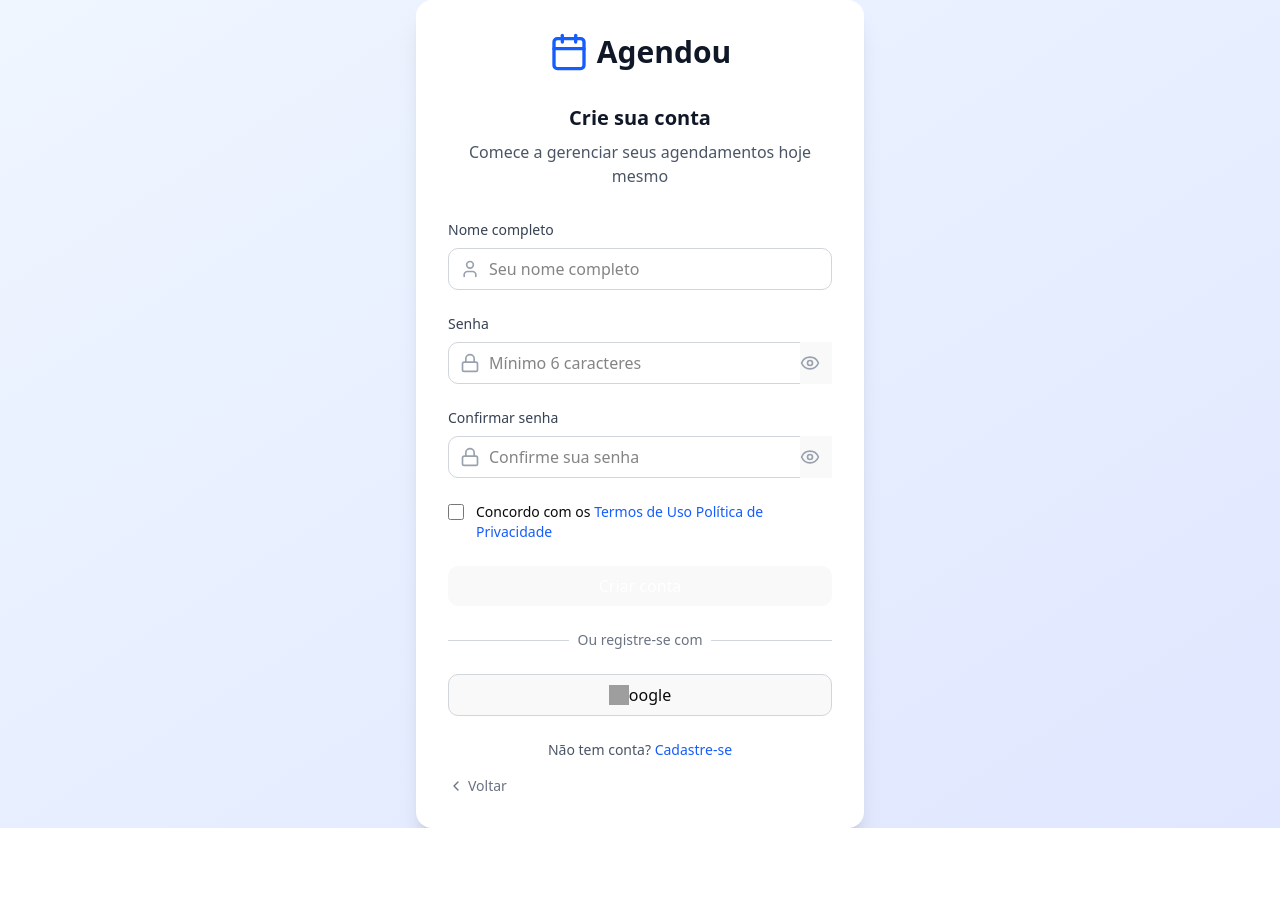
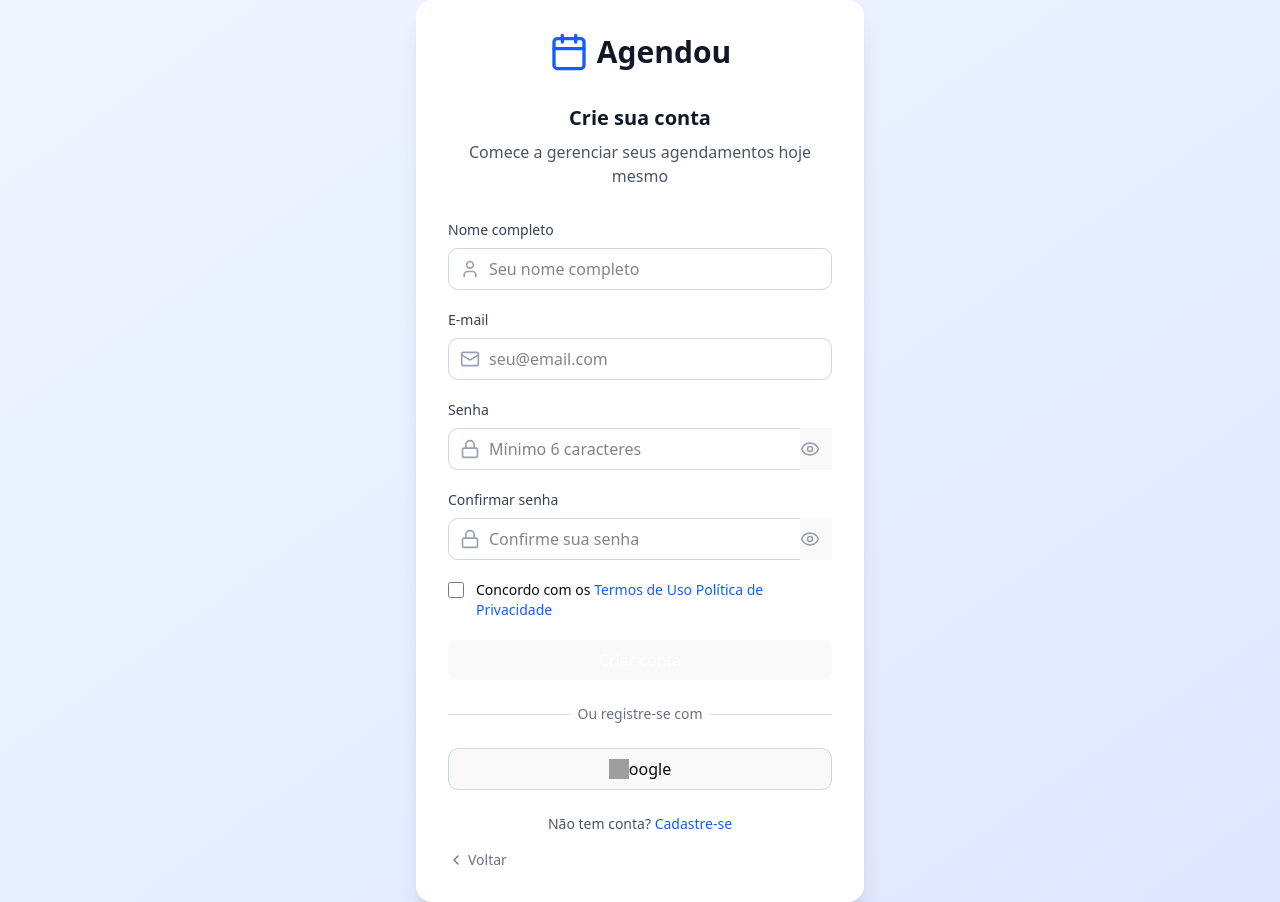
Before and after one commit to Iaguin11/Agendou-app, a React (Vite) app: page /register in a window 1280 px wide. Before the commit the page ends 828 px from the top, so only its background shows below. Built offline with nearby package versions, Linux system fonts and the light colour scheme; grey boxes are pictures that could not be loaded.

Commit message:
feat(register): completes registration form with validation and loading

```diff
--- /dev/null
+++ b/src/contexts/AuthContext.tsx
@@ -0,0 +1,88 @@
+import { createContext, useContext, useState, type ReactNode } from "react"
+
+interface User {
+  id: string
+  name: string
+  email: string
+  avatar?: string
+  bio?: string
+}
+
+interface AuthContextData {
+  user: User | null
+  token: string | null
+  loading: boolean
+  login: (email: string, password: string) => Promise<void>
+  register: (name: string, email: string, password: string) => Promise<void>
+  logout: () => void
+  updateUser: (userData: Partial<User>) => void
+}
+
+const AuthContext = createContext<AuthContextData>({} as AuthContextData)
+
+interface AuthProviderProps {
+  children: ReactNode
+}
+
+export function AuthProvider({children}: AuthProviderProps){
+  const [user, setUser] = useState<User | null>(null)
+  const [token, setToken] = useState<string| null>(null)
+  const [loading, setLoading] = useState(false)
+
+  //simular login
+  async function login(email:string, password: string) {
+    setLoading(true)
+    await new Promise((resolve) => setTimeout(resolve, 1000))
+    setUser({
+      id: '1',
+      name: 'Tom Cruise',
+      email,
+    })
+    setToken('fake-token-123')
+    setLoading(false)
+    console.log(email, password)
+  }
+
+  //registro
+  async function register(name:string, email: string, password: string) {
+    setLoading(true)
+    await new Promise((resolve) => setTimeout(resolve, 1000))
+    setUser({
+      id: '2',
+      name,
+      email,
+    })
+    setToken('fake-token-456')
+    setLoading(false)
+    console.log(email, password)
+  }
+  function logout() {
+    setUser(null)
+    setToken(null)
+  }
+  function updateUser(userData: Partial<User>){
+    if (user) {
+      setUser({...user, ...userData})
+    }
+  }
+
+  return(
+    <AuthContext.Provider
+      value={{
+        user,
+        token,
+        loading,
+        login,
+        register,
+        logout,
+        updateUser
+      }}
+    >
+      {children}
+    </AuthContext.Provider>
+  )
+}
+
+export function useAuth(){
+  return useContext(AuthContext)
+}
--- a/src/main.tsx
+++ b/src/main.tsx
@@ -3,11 +3,14 @@ import ReactDOM from 'react-dom/client'
 import './index.css'
 import App from './App.tsx'
 import { BrowserRouter } from 'react-router-dom'
+import { AuthProvider } from './contexts/AuthContext.tsx'
 
 ReactDOM.createRoot(document.getElementById('root')!).render(
   <StrictMode>
     <BrowserRouter>
-      <App />
+      <AuthProvider>
+        <App />
+      </AuthProvider>
     </BrowserRouter>
   </StrictMode>,
 )
--- a/src/pages/LoginPage.tsx
+++ b/src/pages/LoginPage.tsx
@@ -1,6 +1,7 @@
-import { Link} from 'react-router-dom'
+import { Link, useNavigate} from 'react-router-dom'
 import {useForm} from 'react-hook-form'
-import { email, z } from 'zod'
+import { z } from 'zod'
+import { useAuth } from '@/contexts/AuthContext'
 import { zodResolver } from '@hookform/resolvers/zod'
 import { motion } from 'framer-motion'
 import { Calendar, ChevronLeft, Eye, EyeOff, Lock, Mail } from 'lucide-react'
@@ -17,17 +18,28 @@ type LoginFormData = z.infer<typeof loginSchema>
 export default function LoginPage(){
   const [showPassword, setShowPassword] = useState(false)
   const [isLoading, setIsLoading] = useState(false)
+  const {login} = useAuth()
+  const navigate = useNavigate()
 
   const {
     register,
     handleSubmit,
-    formState: { errors}
+    formState: {errors}
   } = useForm<LoginFormData>({
     resolver: zodResolver(loginSchema)
   })
 
-  const onSubmit = (data: LoginFormData) => {
-    console.log(data, showPassword)
+  const onSubmit = async (data: LoginFormData) => {
+    setIsLoading(true)
+    try {
+      await login(data.email, data.password)
+      toast.success('Login realizado com sucesso')
+      navigate('/dashboard')
+    }catch (error){
+      toast.error('Falha no login')
+    }finally {
+      setIsLoading(false)
+    }
 
   }
 
--- a/src/pages/RegisterPage.tsx
+++ b/src/pages/RegisterPage.tsx
@@ -1,11 +1,13 @@
 import { motion } from "framer-motion";
-import { Calendar, ChevronLeft, Eye, EyeOff, Lock, User } from "lucide-react";
+import { Calendar, ChevronLeft, Eye, EyeOff, Lock, Mail, User } from "lucide-react";
 import { Link } from "react-router-dom";
-import { email, z } from "zod";
+import { z } from "zod";
 import toast from "react-hot-toast";
 import { useForm } from "react-hook-form";
 import { zodResolver } from "@hookform/resolvers/zod";
 import { useState } from "react";
+import { useAuth } from "@/contexts/AuthContext";
+import { useNavigate } from "react-router-dom";
 
 const registerSchema = z
   .object({
@@ -25,6 +27,8 @@ export default function RegisterPage() {
   const [showPassword, setShowPassword] = useState(false);
   const [showConfirmPassword, setShowConfirmPassword] = useState(false);
   const [isLoading, setIsLoading] = useState(false)
+  const {register: registerUser} = useAuth()
+  const navigate = useNavigate()
 
   const {
     register,
@@ -33,6 +37,21 @@ export default function RegisterPage() {
   } = useForm<RegisterFormData>({
     resolver: zodResolver(registerSchema),
   });
+
+  const onSubmit = async (data: RegisterFormData) => {
+    setIsLoading(true)
+    try {
+      await registerUser(data.name, data.email, data.password)
+      toast.success('Conta criada com sucesso')
+      navigate("/dashboard")
+    } catch (error) {
+      toast.error('erro ao criar conta')
+    } finally{
+      setIsLoading(false)
+    }
+  }
+
+
   return (
     <div className="min-h-screen bg-gradient-to-br from-blue-50 to-indigo-100 flex items-center justify-center">
       <div className="bg-white p-8 rounded-2xl shadow-xl w-full max-w-md">
@@ -60,7 +79,7 @@ export default function RegisterPage() {
           animate={{ opacity: 1, y: 0 }}
           transition={{ duration: 0.6, delay: 0.2 }}
         >
-          <form action="" className="space-y-6">
+          <form onSubmit={handleSubmit(onSubmit)} className="space-y-5">
             <div>
               <label
                 htmlFor="name"
@@ -90,6 +109,29 @@ export default function RegisterPage() {
             </div>
 
             <div>
+              <label htmlFor="email" className="block text-sm font-medium text-gray-700 mb-2">
+                E-mail
+              </label>
+              <div className="relative">
+                <div className="absolute inset-y-0 left-0 pl-3 flex items-center pointer-events-none">
+                  <Mail className="h-5 w-5 text-gray-400" />
+                </div>
+                <input
+                  id="email"
+                  type="email"
+                  autoComplete="email"
+                  {...register('email')}
+                  className={`input pl-10 w-full px-3 py-2 border border-gray-300 rounded-lg focus:outline-none focus:ring-2
+                    focus:ring-blue-500 ${errors.email ? "border-red-500 focus:border-red-500 focus:ring-red-500/20" : ""}`}
+                  placeholder="seu@email.com"
+                />
+              </div>
+              {errors.email && (
+                <p className="mt-2 text-sm text-red-600">{errors.email.message}</p>
+              )}
+            </div>
+
+            <div>
               <label
                 htmlFor="password"
                 className="block text-sm font-medium text-gray-700 mb-2"
@@ -106,7 +148,7 @@ export default function RegisterPage() {
                   autoComplete="new-password"
                   {...register("password")}
                   className={`input pl-10 w-full px-3 py-2 border border-gray-300 rounded-lg focus:outline-none focus:ring-2
-                     focus:ring-blue-500 ${errors.name ? "border-red-500 focus:border-red-500 focus:ring-red-500/20" : ""}`}
+                     focus:ring-blue-500 ${errors.password ? "border-red-500 focus:border-red-500 focus:ring-red-500/20" : ""}`}
                   placeholder="Mínimo 6 caracteres"
                 />
                 <button
@@ -145,7 +187,7 @@ export default function RegisterPage() {
                   autoComplete="new-password"
                   {...register("confirmPassword")}
                   className={`input pl-10 w-full px-3 py-2 border border-gray-300 rounded-lg focus:outline-none focus:ring-2
-                     focus:ring-blue-500 ${errors.name ? "border-red-500 focus:border-red-500 focus:ring-red-500/20" : ""}`}
+                     focus:ring-blue-500 ${errors.confirmPassword ? "border-red-500 focus:border-red-500 focus:ring-red-500/20" : ""}`}
                   placeholder="Confirme sua senha"
                 />
                 <button
```
